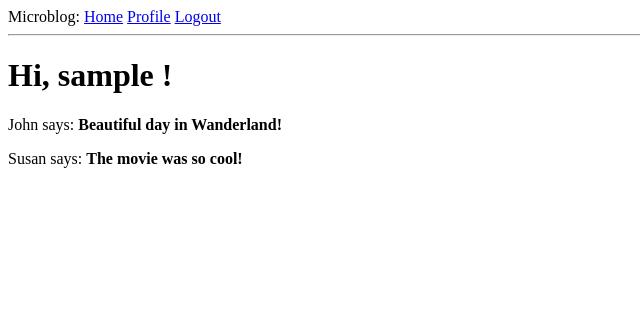
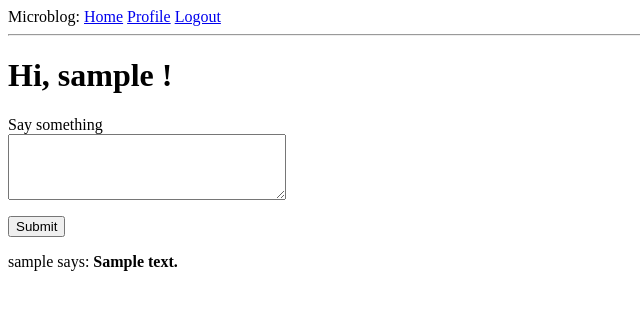
Before and after one commit to wushuzh/microblog-flask, a Flask app: page / in a window 1280 px wide. Shown: the top 310 px of the page, without its empty margins (0-640 px from the left). Run offline with Flask 2, Linux system fonts and the light colour scheme; a user stored in the database is signed in; tables that the repository leaves empty hold one stand-in row (values such as "Sample post").

Commit message:
add post form both in templ and submit login in route

```diff
--- a/app/forms.py
+++ b/app/forms.py
@@ -46,3 +46,9 @@ class EditProfileForm(FlaskForm):
             user = User.query.filter_by(username=self.username.data).first()
             if user is not None:
                 raise ValidationError("Please use a different username.")
+
+
+class PostForm(FlaskForm):
+    post = TextAreaField('Say something', validators=[
+        DataRequired(), Length(min=1, max=140)])
+    submit = SubmitField('Submit')
--- a/app/routes.py
+++ b/app/routes.py
@@ -1,8 +1,8 @@
 from flask import render_template, flash, redirect, url_for, request
 from app import app, db
-from app.forms import LoginForm, RegistrationForm, EditProfileForm
+from app.forms import LoginForm, RegistrationForm, EditProfileForm, PostForm
 from flask_login import current_user, login_user, logout_user, login_required
-from app.models import User
+from app.models import User, Post
 from werkzeug.urls import url_parse
 from datetime import datetime
 
@@ -14,21 +14,21 @@ def before_request():
         db.session.commit()
 
 
-@app.route('/')
-@app.route('/index')
+@app.route('/', methods=['GET', 'POST'])
+@app.route('/index', methods=['GET', 'POST'])
 @login_required
 def index():
-    posts = [
-        {
-            'author': {'username': 'John'},
-            'body': 'Beautiful day in Wanderland!'
-        },
-        {
-            'author': {'username': 'Susan'},
-            'body': 'The movie was so cool!'
-        }
-    ]
-    return render_template('index.html', title='Home', posts=posts)
+    form = PostForm()
+    if form.validate_on_submit():
+        post = Post(body=form.post.data, author=current_user)
+        db.session.add(post)
+        db.session.commit()
+        flash('Your post is now live!')
+        return redirect(url_for('index'))
+
+    posts = current_user.followed_posts().all()
+    return render_template('index.html', title='Home', form=form,
+                           posts=posts)
 
 
 @app.route('/login', methods=['GET', 'POST'])
--- a/app/templates/index.html
+++ b/app/templates/index.html
@@ -2,6 +2,17 @@
 
 {% block content %}
     <h1>Hi, {{ current_user.username }} !</h1>
+    <form action="" method="post">
+        {{ form.hidden_tag() }}
+        <p>
+            {{ form.post.label }}<br>
+            {{ form.post(cols=32, rows=4) }}<br>
+            {% for error in form.post.errors %}
+            <span style="color: red;">[{{ error }}]</span>
+            {% endfor %}
+        </p>
+        <p>{{ form.submit() }}</p>
+    </form>
     {% for post in posts %}
     <div><p>{{ post.author.username }} says: <b>{{ post.body }}</b></p></div>
     {% endfor %}
```
